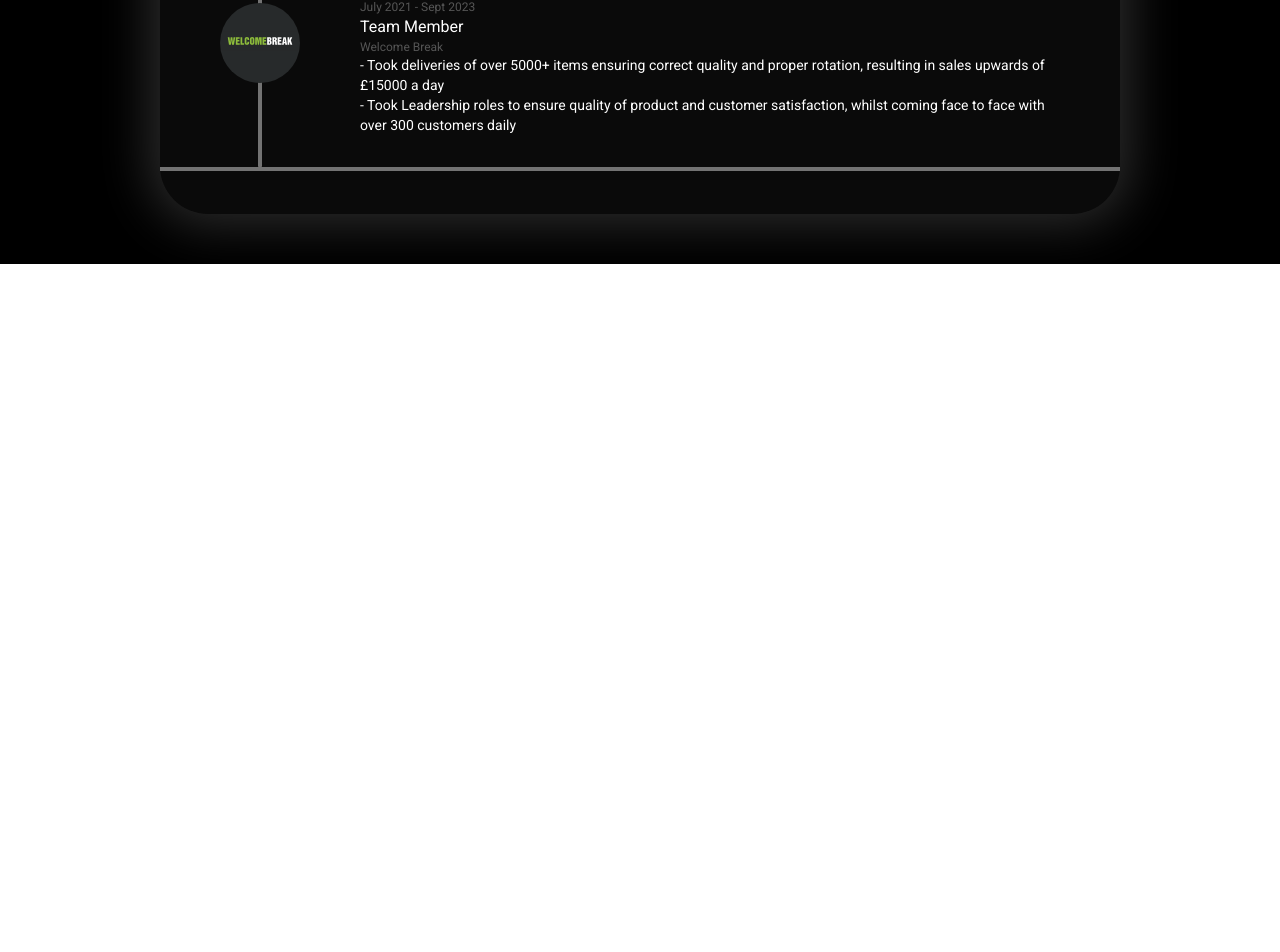
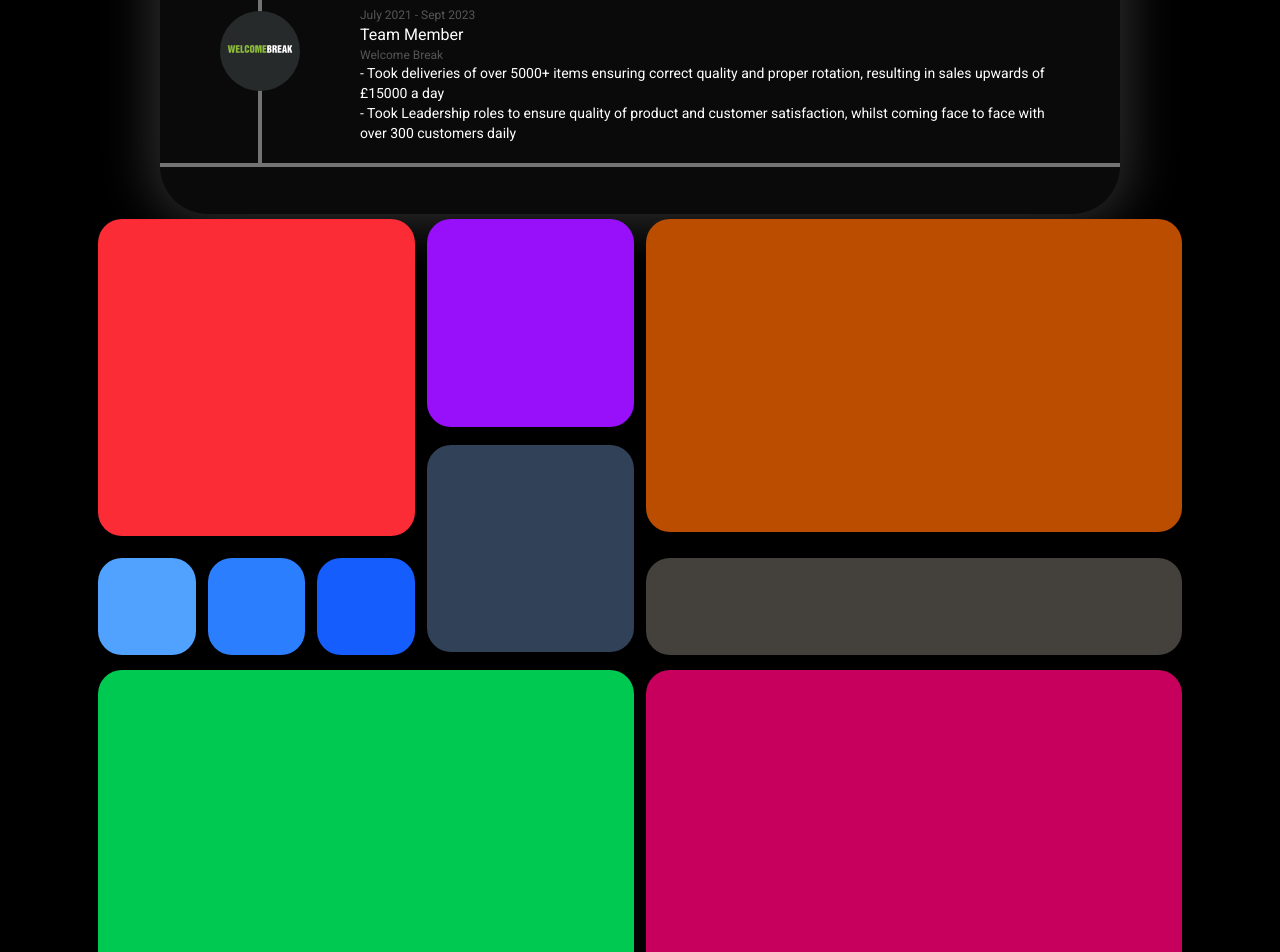
Before and after one commit to ArchieBett175/archie_bett_portfolio, a React (Vite) app in the folder portfolio-site/: page / in a window 1280 px wide. Shown: the part 1209-2161 px from the top of the page. Before the commit the page ends 1473 px from the top, so only its background shows below. Built offline with nearby package versions, Linux system fonts and the light colour scheme.

Commit message:
test with aspect ratios
commiting to come back to if needed but testing aspects for my bento grid

```diff
--- a/portfolio-site/src/App.jsx
+++ b/portfolio-site/src/App.jsx
@@ -341,9 +341,9 @@ function App() {
                   : "opacity-0 absolute top-0 -z-10"
               }`}
             >
-              <div className="w-1 h-1/10 border-2 border-neutral-500 rounded-full ml-9.5"></div>
+              <div className="w-1 h-1/7 border-2 border-neutral-500 rounded-full ml-9.5"></div>
 
-              <div className="flex w-full">
+              <div className="flex w-full h-1/10">
                 <div className="size-20 absolute -mt-1">
                   <img src={ocadoLogo} alt="logo from Ocado "></img>
                 </div>
@@ -364,9 +364,9 @@ function App() {
                 </div>
               </div>
 
-              <div className="w-1 h-1/5 border-2 border-neutral-500 rounded-full ml-9.5 -mt-14"></div>
+              <div className="w-1 h-1/5 border-2 border-neutral-500 rounded-full ml-9.5 "></div>
 
-              <div className="flex w-full">
+              <div className="flex w-full h-1/10">
                 <div className="size-20 bg-white rounded-full flex justify-center absolute -mt-1">
                   <img
                     src={asdaLogo}
@@ -390,9 +390,9 @@ function App() {
                 </div>
               </div>
 
-              <div className="w-1 h-1/5 border-2 border-neutral-500 rounded-full ml-9.5 -mt-9"></div>
+              <div className="w-1 h-1/5 border-2 border-neutral-500 rounded-full ml-9.5 "></div>
 
-              <div className="flex w-full">
+              <div className="flex w-full h-1/10">
                 <div className="size-20  bg-[#272a2b] rounded-full flex justify-center absolute -mt-1">
                   <img
                     src={welcomeBreakLogo}
@@ -418,7 +418,7 @@ function App() {
                 </div>
               </div>
 
-              <div className="w-1 h-1/7 border-2 border-neutral-500 rounded-full ml-9.5 -mt-14"></div>
+              <div className="w-1 h-1/7 border-2 border-neutral-500 rounded-full ml-9.5 "></div>
             </div>
             {/* Code for education part of expierience */}
             <div
@@ -428,9 +428,9 @@ function App() {
                   : "opacity-0 absolute top-0 -z-10"
               }`}
             >
-              <div className="w-1 h-1/10 border-2 border-neutral-500 rounded-full ml-9.5"></div>
+              <div className="w-1 h-1/7 border-2 border-neutral-500 rounded-full ml-9.5"></div>
 
-              <div className="flex w-full">
+              <div className="flex w-full h-1/10">
                 <div className="size-20 absolute -mt-1 bg-white rounded-full flex justify-center items-center">
                   <img
                     src={yorkLogo}
@@ -453,9 +453,9 @@ function App() {
                 </div>
               </div>
 
-              <div className="w-1 h-1/5 border-2 border-neutral-500 rounded-full ml-9.5 -mt-9"></div>
+              <div className="w-1 h-1/5 border-2 border-neutral-500 rounded-full ml-9.5"></div>
 
-              <div className="flex w-full">
+              <div className="flex w-full h-1/10">
                 <div className="size-20 bg-white rounded-full flex justify-center items-center absolute -mt-1">
                   <img
                     src={chancellorsLogo}
@@ -475,9 +475,9 @@ function App() {
                 </div>
               </div>
 
-              <div className="w-1 h-1/5 border-2 border-neutral-500 rounded-full ml-9.5 mt-1"></div>
+              <div className="w-1 h-1/5 border-2 border-neutral-500 rounded-full ml-9.5 "></div>
 
-              <div className="flex w-full">
+              <div className="flex w-full h-1/10">
                 <div className="size-20  bg-white rounded-full flex justify-center items-center absolute -mt-1">
                   <img
                     src={chancellorsLogo}
@@ -498,9 +498,65 @@ function App() {
                 </div>
               </div>
 
-              <div className="w-1 h-1/7 border-2 border-neutral-500 rounded-full ml-9.5 -mt-4"></div>
+              <div className="w-1 h-1/7 border-2 border-neutral-500 rounded-full ml-9.5 "></div>
             </div>
-            <div className="w-full h-1 bg-neutral-500 -mt-2"></div>
+            <div className="w-full h-1 bg-neutral-500 -mt-3"></div>
+          </div>
+        </div>
+        {/* Div for Bento Grid */}
+        <div className="h-screen w-full flex items-center justify-center bg-black">
+          <div
+            className=" w-[1164px] auto-rows-[minmax(0,1fr)]
+              grid-cols-10 gap-3 p-10
+              flex-col
+              max-lg:grid-cols-8
+              md:grid max-md:flex max-md:gap-4 aspect-12/10
+              "
+          >
+            <div
+              className="col-start-1 col-end-4 row-start-1 row-end-4 bg-red-500
+            rounded-3xl aspect-square"
+            ></div>
+            <div
+              className="col-start-1 col-end-4 row-start-4 row-end-5
+            rounded-3xl grid grid-cols-3 gap-3 "
+            >
+              <div className="col-span-1 bg-blue-400 rounded-3xl aspect-square"></div>
+              <div className="col-span-1 bg-blue-500 rounded-3xl aspect-square"></div>
+              <div className="col-span-1 bg-blue-600 rounded-3xl aspect-square"></div>
+            </div>
+            <div
+              className="col-start-6 col-end-11 row-start-1 row-end-4 bg-amber-700
+            rounded-3xl max-lg:col-start-4 max-lg:col-end-9 aspect-12/7"
+            ></div>
+            <div
+              className="col-start-6 col-end-11 row-start-4 row-end-5 bg-stone-700
+            rounded-3xl max-lg:col-start-4 max-lg:col-end-9 aspect-22/4"
+            ></div>
+            <div
+              className="col-start-4 col-end-6 row-start-1 row-end-3 bg-purple-600
+            rounded-3xl max-lg:col-start-1 max-lg:col-end-5 max-lg:row-start-5
+            max-lg:row-end-7 lg:aspect-square aspect-19/9"
+            ></div>
+            <div
+              className="col-start-4 col-end-6 row-start-3 row-end-5 bg-slate-700
+            rounded-3xl max-lg:col-start-5 max-lg:col-end-9 max-lg:row-start-8
+            max-lg:row-end-10 lg:aspect-square aspect-19/9"
+            ></div>
+            <div
+              className="col-start-1 col-end-6 row-start-5 row-end-8 bg-green-500
+            rounded-3xl max-lg:col-end-5 max-lg:row-start-7 max-lg:row-end-10
+            aspect-19/11
+            "
+            ></div>
+            <div
+              className="col-start-6 col-end-11 row-start-5 row-end-8 bg-pink-700
+            rounded-3xl max-lg:col-start-5 max-lg:col-end-9 aspect-19/11"
+            ></div>
+            <div
+              className="col-start-1 col-end-11 row-start-8 row-end-9 bg-cyan-700
+            rounded-3xl max-lg:col-end-9 max-lg:row-start-10 max-lg:row-end-11 aspect-45/4"
+            ></div>
           </div>
         </div>
       </div>
```
